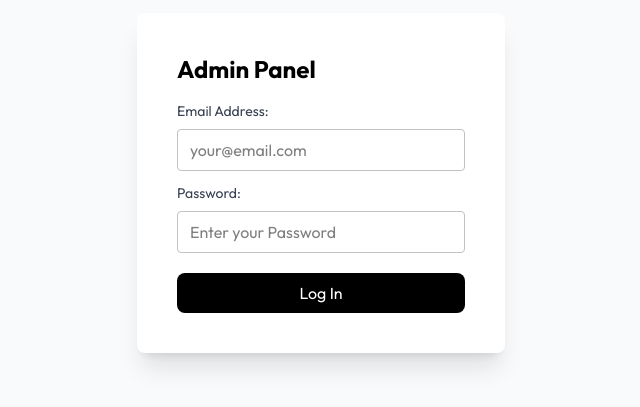
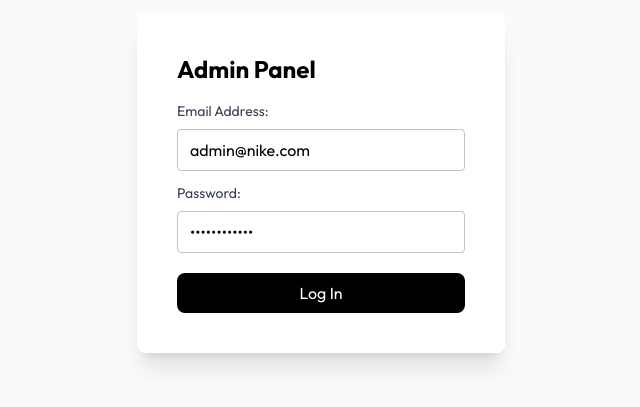
Before and after one commit to Kunalkumar17/Nike_Admin_Frontend, a React (Vite) app: page /admin/add in a window 1280 px wide. Shown: the part 237-644 px from the top of the page, without its empty margins (319-959 px from the left). Built offline with nearby package versions, Linux system fonts and the light colour scheme; no server answers.

Commit message:
update Login.jsx

```diff
--- a/src/components/Login.jsx
+++ b/src/components/Login.jsx
@@ -1,41 +1,43 @@
 import React, { useState } from "react";
-import { Navigate, useNavigate } from "react-router-dom";
 import { backendUrl } from "../App";
 import { toast } from "react-toastify";
 
-function Login({setToken}) {
+function Login({ setToken }) {
 
-    const [email , setEmail] = useState('');
-    const [password , setPassword] = useState('');
-    const [emailError , setemailError] = useState('');
-    const [passwordError , setpasswordError] = useState('');
-    const navigate = useNavigate()
+    const [email, setEmail] = useState('admin@nike.com');
+    const [password, setPassword] = useState('Kunal#172001');
+    const [emailError, setemailError] = useState('');
+    const [passwordError, setpasswordError] = useState('');
+    const [loading, setLoading] = useState(false);
 
-    const handleSubmit =  async(e) => {
+    const handleSubmit = async (e) => {
         e.preventDefault();
         setemailError('');
         setpasswordError('');
+        setLoading(true);
         try {
             console.log(backendUrl);
             const res = await fetch(`${backendUrl}/admin_login`, {
                 method: 'POST',
-                body: JSON.stringify({ email , password }),
-                headers: { 'Content-Type' : 'application/json' },
+                body: JSON.stringify({ email, password }),
+                headers: { 'Content-Type': 'application/json' },
                 credentials: 'include'
             });
             const data = await res.json();
-            if(data === 'Login Successfull'){
+            if (data === 'Login Successfull') {
                 setToken(true);
             }
-            if(data.errors) {
-                toast.error(data.errors.email || data.errors.password )
+            if (data.errors) {
+                toast.error(data.errors.email || data.errors.password)
                 setemailError(data.errors.email);
                 setpasswordError(data.errors.password);
             }
         }
-        catch(err){
+        catch (err) {
             console.log(err);
             toast.error('Something went wrong');
+        } finally {
+            setLoading(false); // Stop loading
         }
     };
 
@@ -45,15 +47,31 @@ function Login({setToken}) {
                 <h1 className=" font-bold text-2xl mb-4">Admin Panel</h1>
                 <div className="mb-3 flex flex-col min-w-72">
                     <label htmlFor="email" className=" text-gray-700 text-sm mb-2">Email Address:</label>
-                        <input type="text" name="email" className="border-1 border-gray-300 rounded-md text-l px-3 py-2 outline-none" placeholder="your@email.com" required onChange={(e) => {setEmail(e.target.value)}}></input>
+                    <input type="text" name="email" className="border-1 border-gray-300 rounded-md text-l px-3 py-2 outline-none" value={email} placeholder="your@email.com" required onChange={(e) => { setEmail(e.target.value) }}></input>
                     <div className="text-red-600">{emailError}</div>
                 </div>
                 <div className="w-full mb-3 flex flex-col min-w-72">
                     <label htmlFor="password" className="text-gray-700 text-sm mb-2">Password:</label>
-                        <input type="password" name="password" className="border-1 border-gray-300 rounded-md text-l outline-none px-3 py-2" placeholder="Enter your Password" required onChange={(e) => {setPassword(e.target.value)}}></input>
+                    <input type="password" name="password" className="border-1 border-gray-300 rounded-md text-l outline-none px-3 py-2" value={password} placeholder="Enter your Password" required onChange={(e) => { setPassword(e.target.value) }}></input>
                     <div className="text-red-600">{passwordError}</div>
                 </div>
-                    <button type="submit" className="bg-black p-2 text-white rounded-lg w-full mt-2 hover:cursor-pointer">Log In</button>
+                <button
+                    type="submit"
+                    className="bg-black p-2 text-white rounded-lg w-full mt-2 hover:cursor-pointer disabled:opacity-50"
+                    disabled={loading}
+                >
+                    {loading ? (
+                        <span className="flex items-center justify-center gap-2">
+                            <svg className="animate-spin h-5 w-5 text-white" viewBox="0 0 24 24">
+                                <circle className="opacity-25" cx="12" cy="12" r="10" stroke="currentColor" strokeWidth="4"></circle>
+                                <path className="opacity-75" fill="currentColor" d="M4 12a8 8 0 018-8v4l3.5-3.5L12 0v4a8 8 0 00-8 8z"></path>
+                            </svg>
+                            Logging in...
+                        </span>
+                    ) : (
+                        'Log In'
+                    )}
+                </button>
             </form>
         </div>
     )
```
Lines whose indentation alone changed are shown as unchanged.
